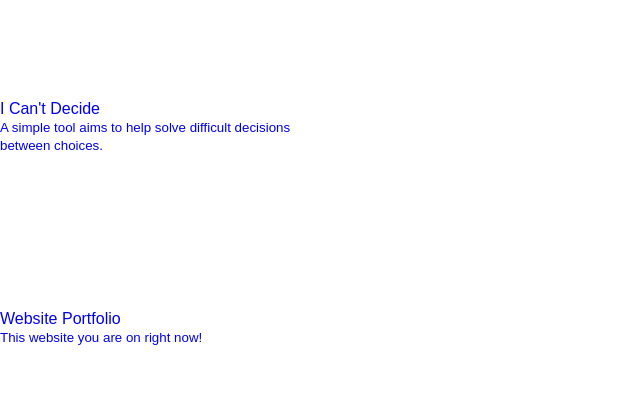
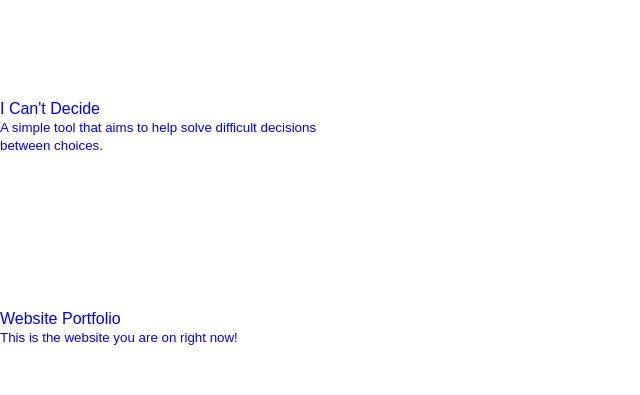
Before and after one commit to OverdriveNGain/portfolio, a React (Create React App) app: page /projects in a window 1280 px wide. Shown: the part 1220-1615 px from the top of the page, without its empty margins (0-640 px from the left). Built offline with nearby package versions, Linux system fonts and the light colour scheme.

Commit message:
Fix grammar and typos in project descriptions

```diff
--- a/src/projects.js
+++ b/src/projects.js
@@ -5,7 +5,7 @@ const _projects = [
         "descShort": "A web application that provides comprehensive transaction breakdowns.",
         "descLong": `Pay Up or Else is a web application that provides comprehensive transaction breakdowns. The application allows for advanced value configurations for both payers and buyers, sharing of breakdowns through JSON exports and JSON loading, and browser autosaves. The application also pushes analytics events to Google Analytics for easy application observability.
 
-        I used to compute the reimbursements that need to be made within my group of friends, usually after a group staycation or get-together. I wrote a program written in dart that allowed me to easily compute the needed reimbursements. Once I saw the value of sharing this application to the internet, I moved the logic to a Flutter Web app and Pay Up or Else was born.`,
+        I used to compute the reimbursements that need to be made within my group of friends, usually after a group staycation or get-together. I wrote a Dart program that allowed me to easily compute the needed reimbursements. Once I saw the value of sharing this application to the internet, I moved the logic to a Flutter Web app and Pay Up or Else was born.`,
         "languages": ["Flutter", "Firebase"],
         "img": [
             "https://lh3.googleusercontent.com/d/1IbVjC1g_0cgppODezlVOyyHvpRqiP4CE",
@@ -20,11 +20,11 @@ const _projects = [
         "id": "cdscdb-database",
         "title": "CDSCDB Student Database",
         "descShort": "A student database that manages college and senior highschool level students.",
-        "descLong": `The CDSCDB Database manages more than 2500 college, senior highschool, junior highschool, and TESDA level students information of the Quezon-based school of the Colegio de Santo Cristo de Burgos. For each student, student information including parent information; contact information; student file documents such as birth certificates, good moral certificates, diplomas, and barangay residencies; subject enrollments and grades information are managed throughout the application. Additionally, the system shares the same database with an integrated enrollment front-end deployed elsewhere, but programmed to be orchestrated into one seamless enrollment system.
+        "descLong": `The CDSCDB Database manages more than 2500 college, senior highschool, junior highschool, and TESDA level students' information of the Quezon-based school of the Colegio de Santo Cristo de Burgos. For each student, information including parent details, contact information, file documents such as birth certificates, good moral certificates, diplomas, and barangay residencies, subject enrollments, and grades are managed throughout the application. Additionally, the system shares the same database with an integrated enrollment front-end deployed elsewhere, but programmed to be orchestrated into one seamless enrollment system.
 
-        Along the years, different update iterations of the application was requested and delivered. These feature requests include updates like audit logs on all accounting and enrollment data, database integrity reports, build-in account management, accounting functions and summarization of payments.
+        Over the years, different update iterations of the application were requested and delivered. These feature requests include updates like audit logs on all accounting and enrollment data, database integrity reports, built-in account management, accounting functions and summarization of payments.
 
-        I am really proud of this project since it has came a long way since its initial deployment. I've started this project as a personal test for myself on my knowledge of Flutter Web, with no intention of releasing it to the school; but when I initially implemented the basic usecases needed, I presented it to my friend (who was working in the school) just to share as a personal achievement, but they were impressed to the point of actually using paying and using for the application.
+        I am really proud of this project since it has come a long way since its initial deployment. I started this project as a personal test for myself on my knowledge of Flutter Web, with no intention of releasing it to the school; but when I initially implemented the basic use cases needed, I presented it to my friend (who was working in the school) just to share as a personal achievement, and they were impressed to the point of actually paying for and using the application.
 
         Initial deployment for the application started on July 2021; and the application is still in use until this day.`,
         "languages": ["Flutter", "Firebase"],
@@ -40,13 +40,13 @@ const _projects = [
         "id": "cdscdb-enrollment",
         "title": "CDSCDB Enrollment Form",
         "descShort": "An online enrollment form for students to enter information and documents.",
-        "descLong": `The CDSCDB Enrollment Form allows students to enroll into a certain semester in the Quezon-based school of the Colegio de Santo Cristo de Burgos. All student types including college, senior highschool, junior highschool, and TESDA level students are allowed and can be handled by the system. New and existing students have appropriately separate logic upon data input and submission. The form directly sends data to the CDSCDB Database backend, for processing by the administrators and registrars of the school.
+        "descLong": `The CDSCDB Enrollment Form allows students to enroll in a certain semester in the Quezon-based school of the Colegio de Santo Cristo de Burgos. All student types including college, senior highschool, junior highschool, and TESDA level students are allowed and can be handled by the system. New and existing students have appropriately separate logic upon data input and submission. The form directly sends data to the CDSCDB Database backend, for processing by the administrators and registrars of the school.
 
         With regards to enrollment form access control, the main CDSCDB Database system controls the access of all student types that the enrollment form can accommodate (e.g. disable for old college students, enable for new college students, enable for old TESDA students, etc.).
 
-        This project is in close development of the CDSCDB Database system. Over the years, the form has mostly stayed the same; but the systems grew along the years, and new student types have been progressively added. As such, Appropriate duplicating and editing of enrollment form data and validation have been performed to the application.
+        This project was developed closely alongside the CDSCDB Database system. Over the years, the form has mostly stayed the same; but the system grew over the years, and new student types have been progressively added. As such, appropriate duplication and editing of enrollment form data and validation have been performed on the application.
 
-        Initial deployment for the application started on 2022; and the application is still in use until this day.`,
+        Initial deployment for the application started in 2022; and the application is still in use until this day.`,
         "languages": ["React JS", "Firebase", "Tailwind CSS"],
         "img": [
             "https://lh3.googleusercontent.com/d/1BmEra1SJWcWcTP5CB3QPYCsY28HcaPC_",
@@ -60,7 +60,7 @@ const _projects = [
         "id": "kairoscore",
         "title": "Kairos Core Website",
         "descShort": "Promotional website for the Kairos Cores NFT minting launch.",
-        "descLong": `This website promotes the Kairos Cores NFT minting launch during the month of February in 2022. The webflow plan was provided, as well as a Figma wireframe, and I was commissioned to polish and improve the initial layout using CSS and implement a countdown timer for different events in the minting process using Javascript.
+        "descLong": `This website promotes the Kairos Cores NFT minting launch during the month of February in 2022. The Webflow plan was provided, as well as a Figma wireframe, and I was commissioned to polish and improve the initial layout using CSS and implement a countdown timer for different events in the minting process using JavaScript.
 
         This was one of the freelance commissions that I accepted during my time studying for my Bachelor's Degree. I delivered the tasks I signed up to do despite the company's stance towards NFTs and blockchain technology not aligning with my own interests.
 
@@ -79,7 +79,7 @@ const _projects = [
         "descShort": "A virtual photoshow for the 25th Anniversary of UP CREST.",
         "descLong": `This website serves as a virtual photoshow for the 25th Anniversary of UP CREST, an organization I was part of during my last few years in college. The website features a timeline of events and activities along the organization's history, as well as an animated background to mimic the theme of one of Taylor Swift's music videos, as per the organization's request.
 
-        For a bit of context, the photoshow was somewhat of an annual event for the organization that was held in the university campus; But since a certain pandemic was happening during this time, a physical photoshow was just not possible. So I proposed a virtual version of the annual photoshow which still highlights the organization's history. It was approved, thus I proceeded with the project, whilst taking full advantage of the online medium.
+        For a bit of context, the photoshow was an annual event for the organization that was held in the university campus; but since a certain pandemic was happening during this time, a physical photoshow was just not possible. So I proposed a virtual version of the annual photoshow which still highlights the organization's history. It was approved, thus I proceeded with the project, whilst taking full advantage of the online medium.
         `,
         "languages": ["React JS", "Tailwind CSS", "p5.js"],
         "img": [
@@ -92,10 +92,10 @@ const _projects = [
     {
         "id": "i-cant-decide",
         "title": "I Can't Decide",
-        "descShort": "A simple tool aims to help solve difficult decisions between choices.",
-        "descLong": `I Can't Decide is a simple web application that aims to help you in making difficult decision between choices. The app takes in your choices, what your factors are, which factors matter the most to you, rating each choice per factor, then generating a weighted sum to give your choices a numerical value.
+        "descShort": "A simple tool that aims to help solve difficult decisions between choices.",
+        "descLong": `I Can't Decide is a simple web application that aims to help you in making difficult decisions between choices. The app takes in your choices, what your factors are, which factors matter the most to you, rating each choice per factor, then generating a weighted sum to give your choices a numerical value.
 
-        The idea for this application stemmed from the need of deciding between two or more options where the factors to consider are too complex to mentally think over. The application considers the fact that not all factors are of equal value to the decider, and that each option has different weights in different factors. This was just a fun little project that I wanted to make during the times where I actually had free time.`,
+        The idea for this application stemmed from the need to decide between two or more options where the factors to consider are too complex to mentally think over. The application considers the fact that not all factors are of equal value to the decider, and that each option has different weights in different factors. This was just a fun little project that I wanted to make during the times where I actually had free time.`,
         "languages": ["React JS", "Tailwind CSS", "p5.js"],
         "img": [
             "https://lh3.googleusercontent.com/d/1uK4xWSjS5JI6dtwXYjX33kFGjQHOPM_V",
@@ -108,7 +108,7 @@ const _projects = [
     {
         "id": "website-portfolio",
         "title": "Website Portfolio",
-        "descShort": "This website you are on right now!",
+        "descShort": "This is the website you are on right now!",
         "descLong": `Literally, this website. This website serves as my online portfolio where you can see an overview of my skills and projects, as well as the option to send me a message, or download my CV as a PDF file.
 
         I hope you are enjoying your stay :)`,
@@ -161,7 +161,7 @@ const _projects = [
 
         This was done during my free time in my early college years, and is the only game that I have fully completed in full 3D.
 
-        This app is uploaded to the Google Play Store; although it may have been taken down since yearly updates are needed for all applications."`,
+        This app is uploaded to the Google Play Store; although it may have been taken down since yearly updates are needed for all applications.`,
         "languages": ["Unity 3D", "Adobe Illustrator"],
         "playstore": "https://play.google.com/store/apps/details?id=com.jeremydevelops.loosetower",
         "img": [
```
